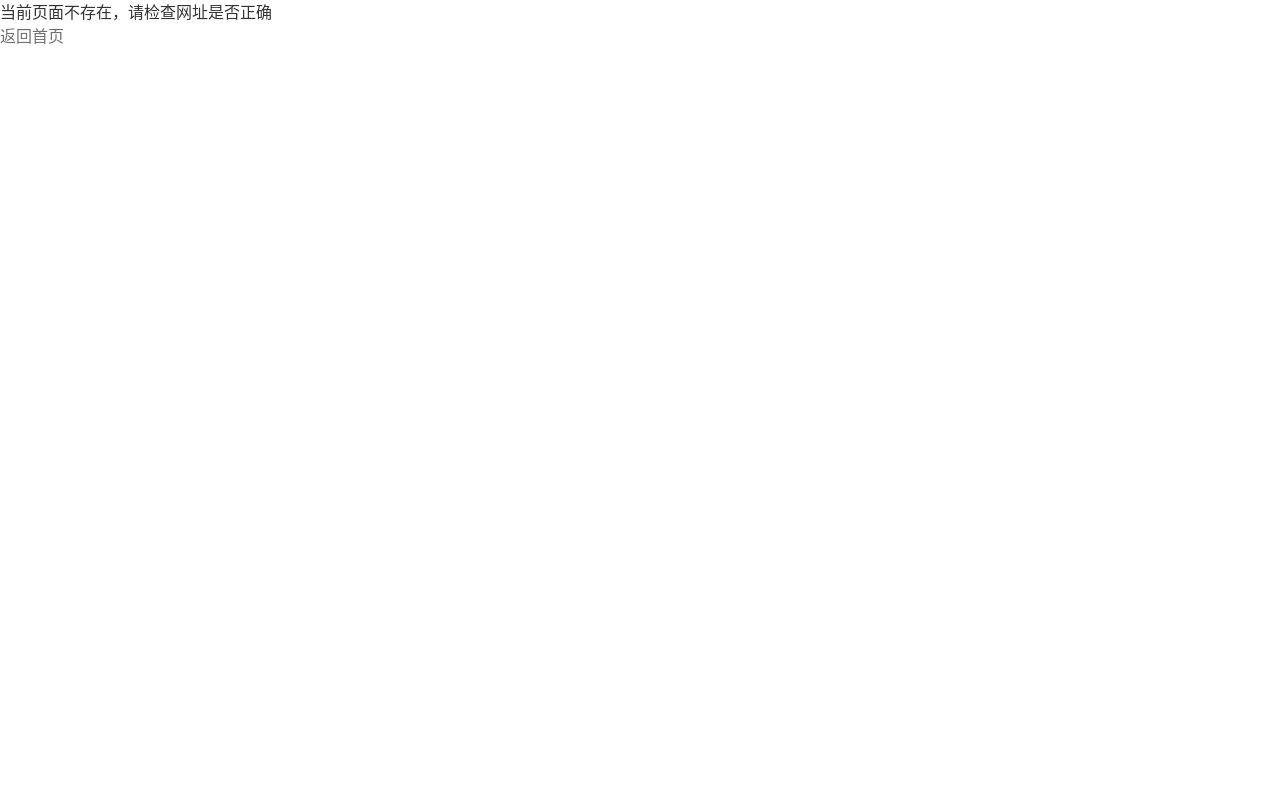
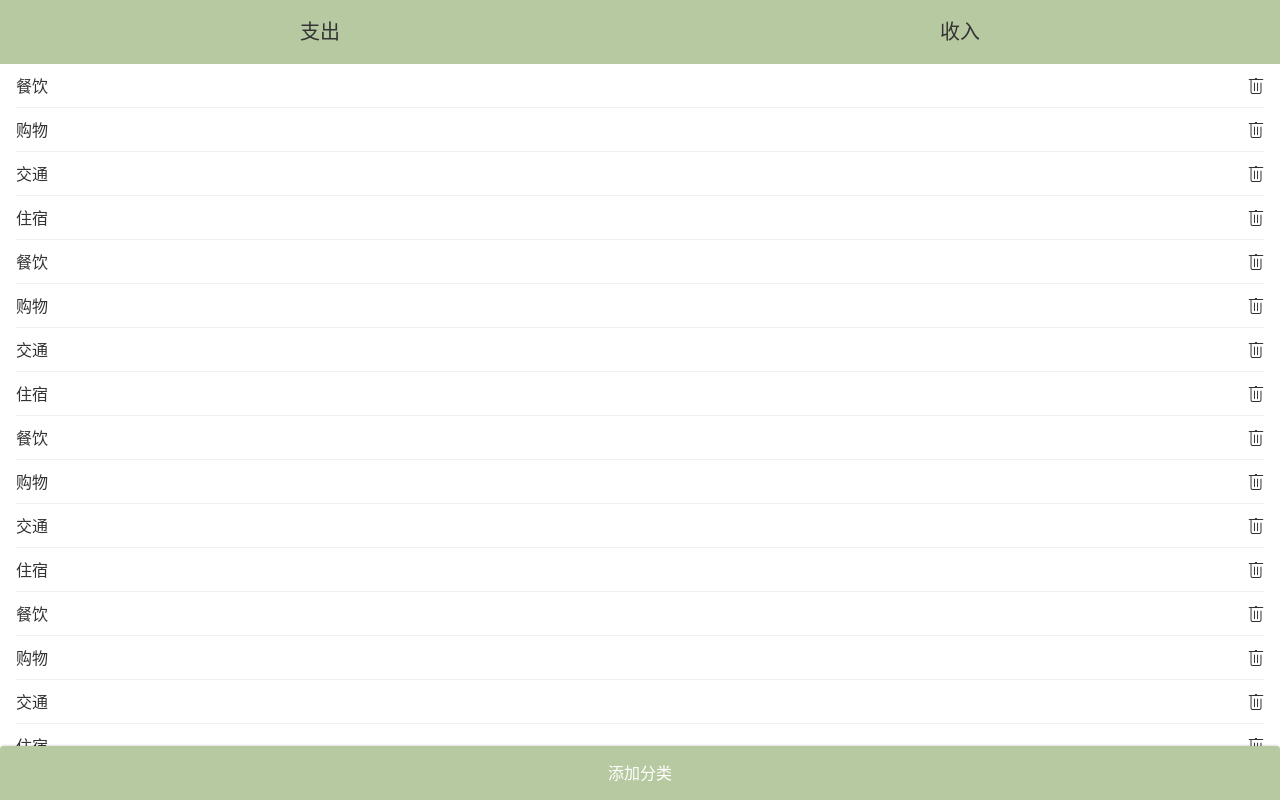
Before and after one commit to LLLLxto/green-grape, a Vue app: page /#/labels in a window 1280 px wide. Built offline with nearby package versions, Linux system fonts and the light colour scheme.

Commit message:
添加 Labels 页面样式

```diff
--- a/src/components/Charge/Tags.vue
+++ b/src/components/Charge/Tags.vue
@@ -7,7 +7,7 @@
       </li>
     </ul>
     <div class="settings">
-      <button @click="create">设置</button>
+      <button @click="manageLabels">设置</button>
     </div>
   </div>
 </template>
@@ -30,16 +30,19 @@ export default class Tags extends Vue {
     }
     this.$emit('update:value',this.selectedTags)
   }
+  manageLabels(){
+    this.$router.push('labels')
+  }
 
-  create() {
-    const name = window.prompt('请输入标签名');
-    if (name === '') {
-      window.alert('标签名不能为空');
-    } else if (this.dataSource) {
-      this.$emit('update:dataSource',
-          [...this.dataSource, name]);
-    }
-  }
+  // create() {
+  //   const name = window.prompt('请输入标签名');
+  //   if (name === '') {
+  //     window.alert('标签名不能为空');
+  //   } else if (this.dataSource) {
+  //     this.$emit('update:dataSource',
+  //         [...this.dataSource, name]);
+  //   }
+  // }
 }
 
 </script>
--- a/src/components/Layout.vue
+++ b/src/components/Layout.vue
@@ -3,7 +3,6 @@
     <div class="content" :class="classPrefix && `${classPrefix}-content`">
       <slot/>
     </div>
-
     <Nav/>
   </div>
 </template>
@@ -11,7 +10,7 @@
 <script lang="ts">
 export default {
   name: 'Layout',
-  props:['classPrefix']
+  props: ['classPrefix']
 };
 </script>
 
--- a/src/components/Nav.vue
+++ b/src/components/Nav.vue
@@ -2,17 +2,17 @@
   <nav>
     <router-link to="bill" class="item" active-class="selected">
       <Icon name="bill"/>
-      明细
+      <span>明细</span>
     </router-link>
 
-    <router-link to="/charge" class="item" active-class="selected">
+    <router-link to="charge" class="item" active-class="selected">
       <Icon name="charge"/>
-      记账
+      <span>记账</span>
     </router-link>
 
     <router-link to="charts" class="item" active-class="selected">
       <Icon name="charts"/>
-      图表
+      <span>图表</span>
     </router-link>
   </nav>
 </template>
--- a/src/custom.d.ts
+++ b/src/custom.d.ts
@@ -5,3 +5,5 @@ type RecordItem = {
   amount: number //声明数据类型
   createdAt?:Date//声明类（构造函数）
 }
+
+export default  RecordItem
--- a/src/views/Charge.vue
+++ b/src/views/Charge.vue
@@ -4,7 +4,6 @@
     <Notes @update:value="onUpdateNotes"/>
     <Tags :data-source.sync="tags" @update:value="onUpdateTags"/>
     <Types :value.sync="record.type"/>
-    {{ recordList }}
   </layout>
 </template>
 
@@ -17,6 +16,7 @@ import Tags from '@/components/Charge/Tags.vue';
 import {Component, Watch} from 'vue-property-decorator';
 import model from '@/model';
 const recordList = model.fetch();
+import RecordItem from '@/custom.d.ts';
 
 @Component({
   components: {Tags, Notes, Types, NumberPad}
--- /dev/null
+++ b/src/views/Labels.vue
@@ -0,0 +1,128 @@
+<template>
+  <div>
+      <Types/>
+    <ol class="tags">
+      <li>
+        <span>餐饮</span>
+        <Icon name="delete"/>
+      </li>
+      <li>
+        <span>购物</span>
+        <Icon name="delete"/>
+      </li>
+      <li>
+        <span>交通</span>
+        <Icon name="delete"/>
+      </li>
+      <li>
+        <span>住宿</span>
+        <Icon name="delete"/>
+      </li>
+
+
+      <li>
+        <span>餐饮</span>
+        <Icon name="delete"/>
+      </li>
+      <li>
+        <span>购物</span>
+        <Icon name="delete"/>
+      </li>
+      <li>
+        <span>交通</span>
+        <Icon name="delete"/>
+      </li>
+      <li>
+        <span>住宿</span>
+        <Icon name="delete"/>
+      </li>
+      <li>
+        <span>餐饮</span>
+        <Icon name="delete"/>
+      </li>
+      <li>
+        <span>购物</span>
+        <Icon name="delete"/>
+      </li>
+      <li>
+        <span>交通</span>
+        <Icon name="delete"/>
+      </li>
+      <li>
+        <span>住宿</span>
+        <Icon name="delete"/>
+      </li>
+      <li>
+        <span>餐饮</span>
+        <Icon name="delete"/>
+      </li>
+      <li>
+        <span>购物</span>
+        <Icon name="delete"/>
+      </li>
+      <li>
+        <span>交通</span>
+        <Icon name="delete"/>
+      </li>
+      <li>
+        <span>住宿</span>
+        <Icon name="delete"/>
+      </li>
+    </ol>
+    <div class="createTag-wrapper">
+      <button class="createTag">添加分类</button>
+    </div>
+  </div>
+</template>
+
+<script lang="ts">
+import Vue from 'vue';
+import {Component} from 'vue-property-decorator';
+import Types from '@/components/Charge/Types.vue';
+
+@Component({
+  components: {Types}
+})
+export default class Label extends Vue {
+}
+</script>
+
+<style scoped lang="scss">
+@import "~@/assets/style/helper.scss";
+.tags {
+  font-size: 16px;
+  padding-left: 16px;
+  padding-right: 16px;
+
+  > li {
+    min-height: 44px;
+    display: flex;
+    align-items: center;
+    justify-content: space-between;
+    border-bottom: 1px solid $color-grey;
+
+    svg {
+      width: 16px;
+      height: 16px;
+      color: #333;
+    }
+  }
+}
+
+.createTag {
+  @extend %outerShadow;
+  background: $color-highlight;
+  border: none;
+  font-size: 16px;
+  color: white;
+  border-radius: 4px 4px 0 0;
+  height: 54px;
+  width: 100vw;
+
+  &-wrapper {
+    text-align: center;
+    position:fixed;
+    bottom:0;
+  }
+}
+</style>
```
Also changed, not shown: src/router/index.ts (+7 -2 lines), src/views/Label.vue (deleted, +0 -16 lines), src/assets/icons/delete.svg (added).
